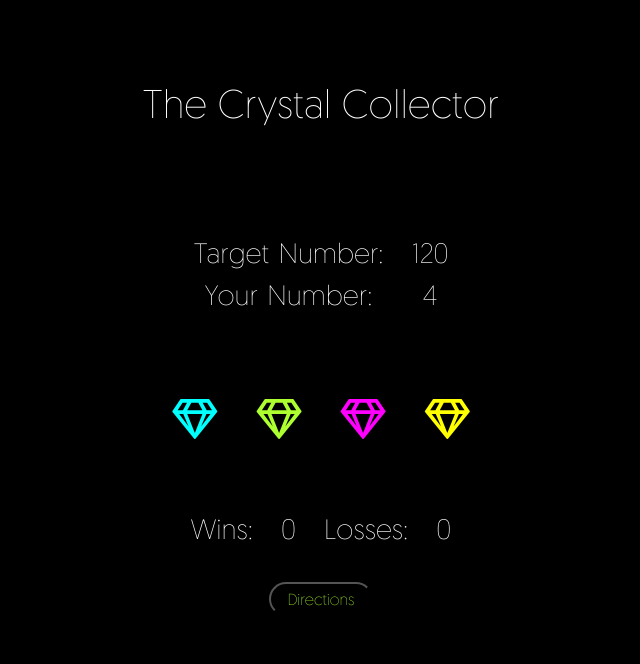
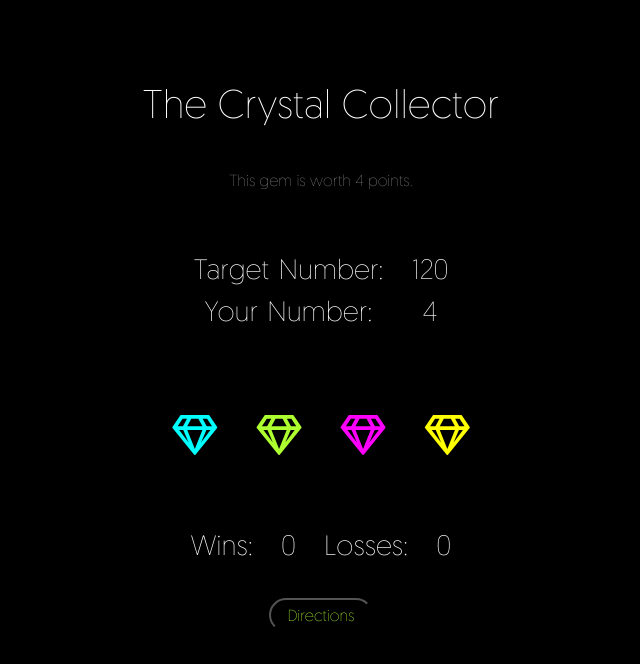
Before and after one commit to jrobs87/The-Crystal-Collector, a plain HTML site: page index.html in a window 1280 px wide. Both pictures are taken after a click on the button 513 px from the left and 420 px from the top of the page. Shown: the whole page, without its empty margins (319-959 px from the left). Drawn offline with nearby package versions, Linux system fonts and the light colour scheme.

Commit message:
added gem value hint

```diff
--- a/assets/css/style.css
+++ b/assets/css/style.css
@@ -1,8 +1,11 @@
+/* @font-face here */
+
 @font-face {
     font-family: geomanist;
     src: url(geomanist-extralight-webfont.woff);
 }
 
+/* begin global styles */
 body {
     font-family: 'geomanist';
     color: white;
@@ -22,7 +25,9 @@ button:focus {
 .visible {
     visibility: visible;
 }
+/* end global styles */
 
+/* begin directions modal styles */
 #directionsButton {
     border-radius: 2em;
     background: black;
@@ -33,11 +38,11 @@ button:focus {
 }
 
 #instructions {
-   width: 100%;
-   height: 100vh;
-   z-index: 10;
-   position: fixed;
-   background: black;
+    width: 100%;
+    height: 100vh;
+    z-index: 10;
+    position: fixed;
+    background: black;
 }
 
 #instructionsBlurb {
@@ -57,6 +62,7 @@ button:focus {
     color: greenyellow;
     border: none;
 }
+/* end directions modal styles */
 
 .info {
     font-size: 1.75em;
@@ -67,13 +73,16 @@ table {
     margin: auto;
 }
 
+#game {
+    padding: 4em 0em 4em 0em;
+}
+
+/* ========== Begin Gem Styling ========== */
+
 .gems {
     padding: 2em 0em 2em 0em;
 }
-#game {
-    padding: 4em 0em 4em 0em;
-}
-/* ========== Begin Gem Styling ========== */
+
 .gem {
     border-radius: 50%;
     font-size: 2.5em;
@@ -105,8 +114,13 @@ table {
 .yellow {
     color: yellow;
 }
+
 /* ========== End Gem Styling ========== */
 
 #winCounter {
     margin-top: 3em;
 }
+
+#hints {
+    color: grey;
+}
--- a/assets/javascript/game.js
+++ b/assets/javascript/game.js
@@ -68,12 +68,14 @@ $(document).ready(function () {
     // CAPTURE USER INPUT - getting out user input here - clicking gem buttons stores the associated html attribute value
     $('.gem').click(function () {
         input = parseInt(($(this).val())); // stores value and converts to an integer
-        // update UserNumber
-        userNumber = userNumber + input;
-        $('#userNumber').text(userNumber);
-        console.log('This gem is worth ' + input + ' points. Your number so far is ' + userNumber);
-        // check for win conditions
-        winCheck();
+
+        userNumber = userNumber + input; // update UserNumber
+        $('#userNumber').text(userNumber); // update UserNumber text field
+
+        $('#hints').text('This gem is worth ' + input + ' points.'); // Displays the hint
+        console.log('This gem is worth ' + input + ' points. Your number so far is ' + userNumber); // logs the hint and the point total
+
+        winCheck(); // check for win conditions
     });
 
     // OPENING THE DIRECTIONS MODAL
--- a/index.html
+++ b/index.html
@@ -13,11 +13,12 @@
         integrity="sha384-fnmOCqbTlWIlj8LyTjo7mOUStjsKC4pOpQbqyi7RrhN7udi9RwhKkMHpvLbHG9Sr" crossorigin="anonymous">
     <link rel="stylesheet" href="assets/css/style.css">
 
-    <title>Hello, world!</title>
+    <title>The Crystal Collector</title>
 </head>
 
 <body>
 
+    <!-- begin hidden directions modal -->
     <div id="instructions" class="hidden">
         <div id="instructionsBlurb">
             <h3>Directions</h3>
@@ -28,10 +29,11 @@
             <button id="close">Close</button>
         </div>
     </div>
-
+     <!-- end hidden directions modal -->
 
     <h1 style="margin: 1em 0em 1em 0em">The Crystal Collector</h1>
 
+    <div id="hints" style="height: 1em;"></div>
 
     <!-- begin bootstrap container -->
     <div class="container">
@@ -70,6 +72,7 @@
         </div>
         <!-- end gem buttons -->
 
+        <!-- begin win counter -->
         <div class="row">
             <div class="col">
                 <div id="winCounter">
@@ -82,19 +85,17 @@
                         </tr>
                     </table>
                 </div>
-
             </div>
         </div>
+        <!-- end win counter -->
 
     </div>
     <!-- end bootstrap container -->
 
-
+    <!-- directions modal button -->
     <button id="directionsButton">
         Directions
     </button>
-
-
 
     <!-- Optional JavaScript -->
     <!-- jQuery first, then Popper.js, then Bootstrap JS -->
```
Lines whose indentation alone changed are shown as unchanged.
